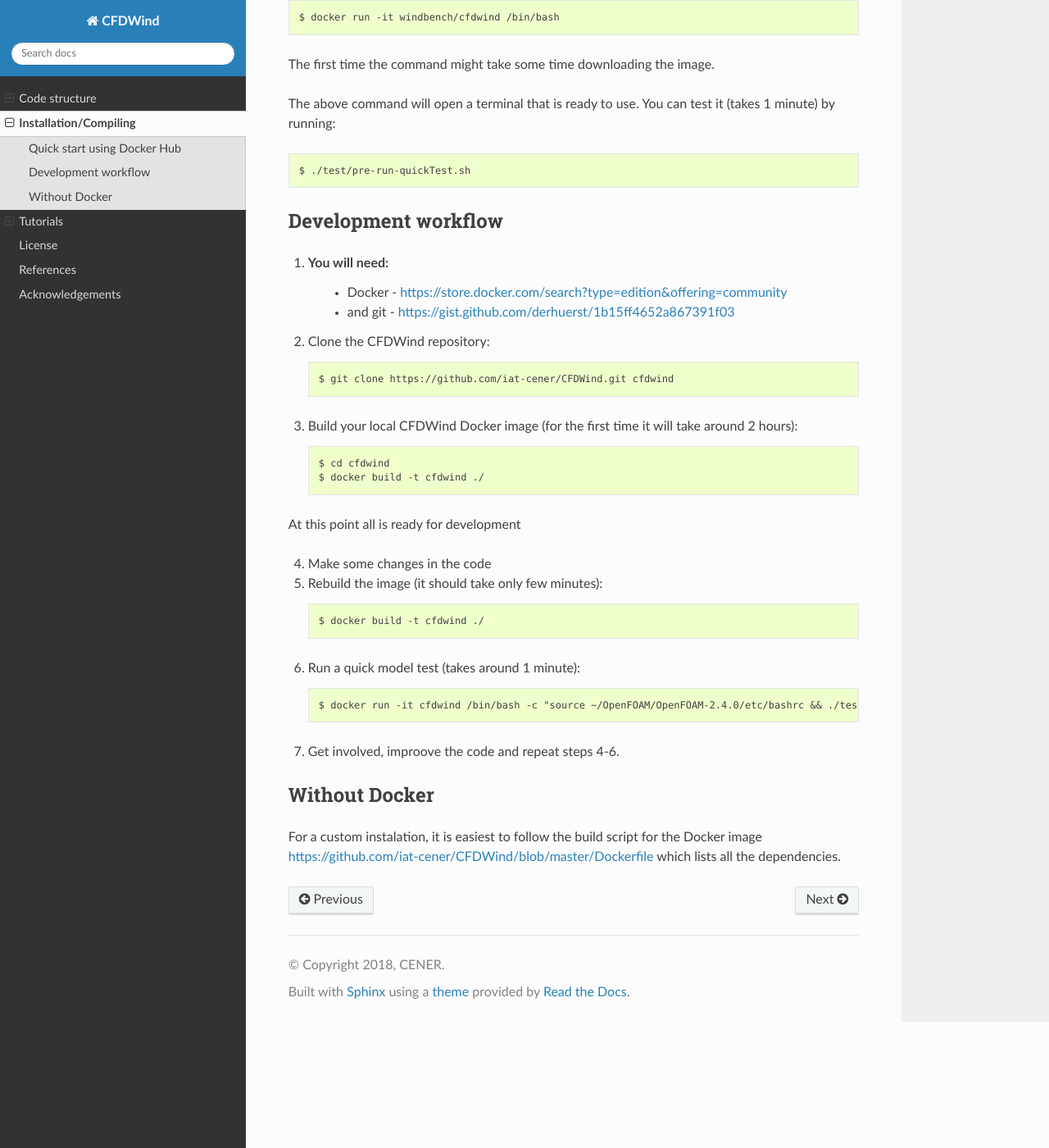
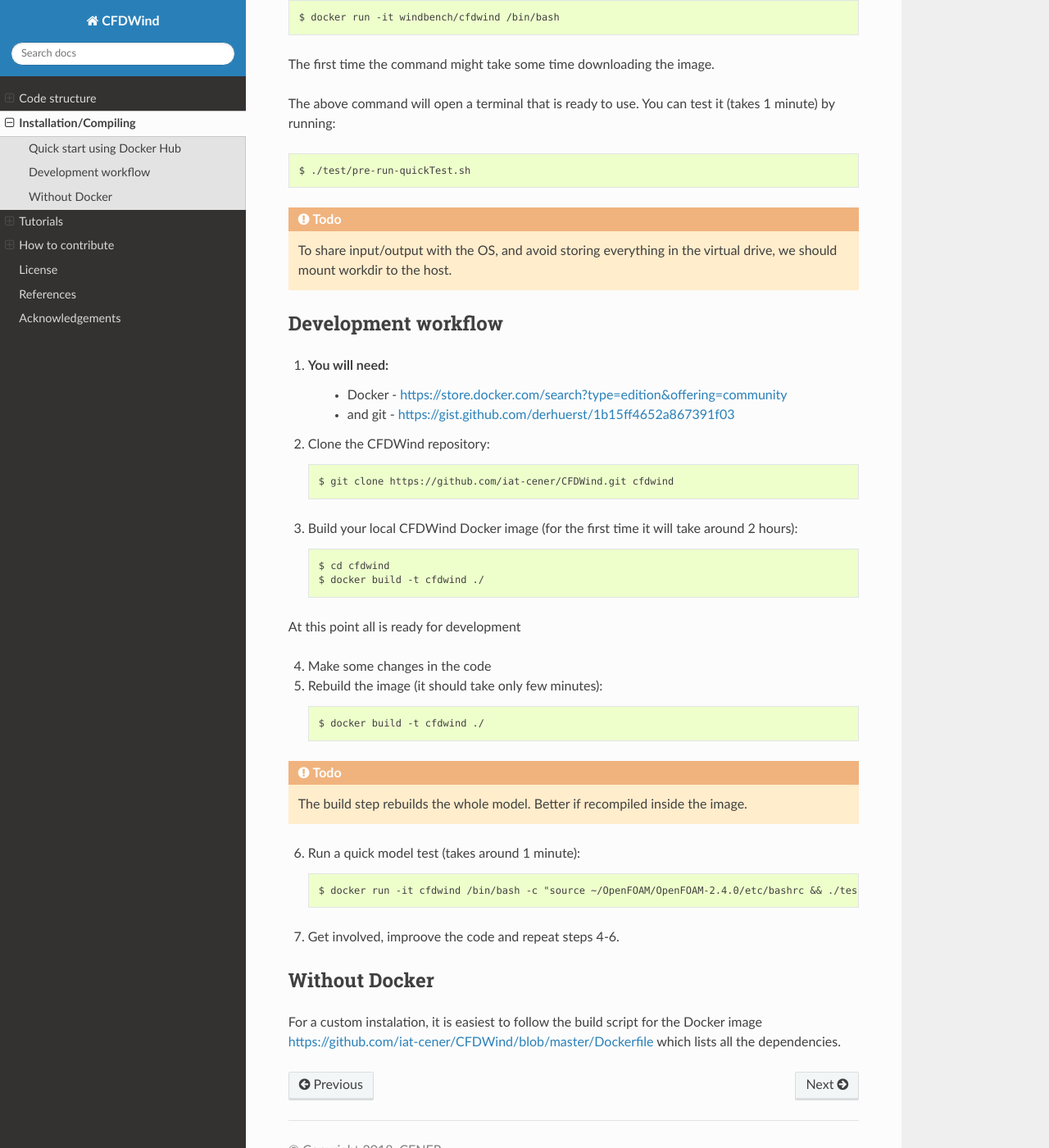
Before and after one commit to iat-cener/CFDWind, a Sphinx documentation site: the page built from docs/instalation.rst, in a window 1280 px wide and 1400 px high, scrolled down 384 px. Shown: the whole window at 82% size. Built offline with Sphinx 7.4.7 and the Read the Docs theme 2.0.0, drawn with Linux system fonts in a browser that asks for light colours.

Commit message:
Add contribute page and todo list

```diff
--- a/docs/conf.py
+++ b/docs/conf.py
@@ -38,7 +38,8 @@ release = u''
 # Add any Sphinx extension module names here, as strings. They can be
 # extensions coming with Sphinx (named 'sphinx.ext.*') or your custom
 # ones.
-extensions = [
+extensions = ['sphinx.ext.viewcode',
+    'sphinx.ext.todo'
 ]
 
 # Add any paths that contain templates here, relative to this directory.
@@ -68,6 +69,9 @@ exclude_patterns = [u'_build', 'Thumbs.db', '.DS_Store']
 # The name of the Pygments (syntax highlighting) style to use.
 pygments_style = 'sphinx'
 
+
+# If true, `todo` and `todoList` produce output, else they produce nothing.
+todo_include_todos = True
 
 # -- Options for HTML output -------------------------------------------------
 
--- a/docs/index.rst
+++ b/docs/index.rst
@@ -81,6 +81,7 @@ following MOST and Etling (1996) stability functions.
    code_structure
    instalation
    tutorials
+   get_involved
    license
    references
    acnowladgements
--- a/docs/instalation.rst
+++ b/docs/instalation.rst
@@ -22,7 +22,7 @@ You can test it (takes 1 minute) by running::
     $ ./test/pre-run-quickTest.sh
 
 
-
+.. todo:: To share input/output with the OS, and avoid storing everything in the virtual drive, we should mount workdir to the host.
 
 
 Development workflow
@@ -48,6 +48,8 @@ At this point all is ready for development
 
     $ docker build -t cfdwind ./
 
+.. todo:: The build step rebuilds the whole model. Better if recompiled inside the image.
+
 6. Run a quick model test (takes around 1 minute)::
 
     $ docker run -it cfdwind /bin/bash -c "source ~/OpenFOAM/OpenFOAM-2.4.0/etc/bashrc && ./test/pre-run-quickTest.sh"
```
Also changed, not shown: docs/get_involved.rst (added, +18 -0 lines).
